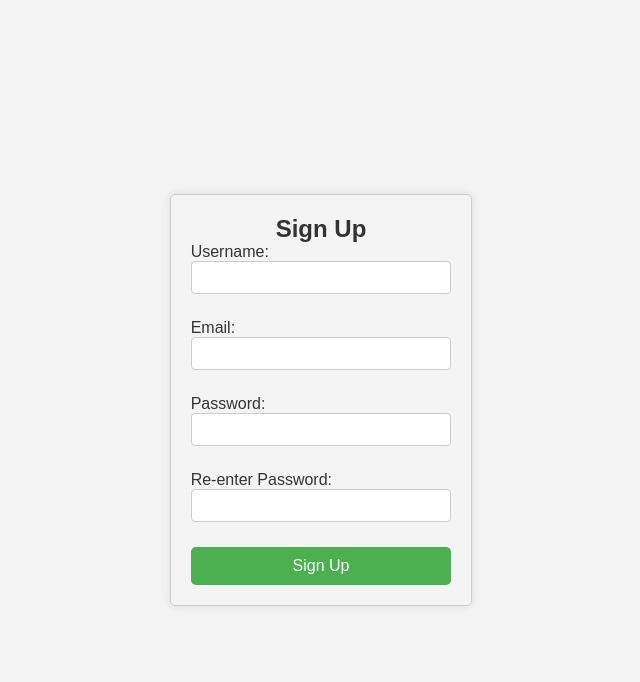
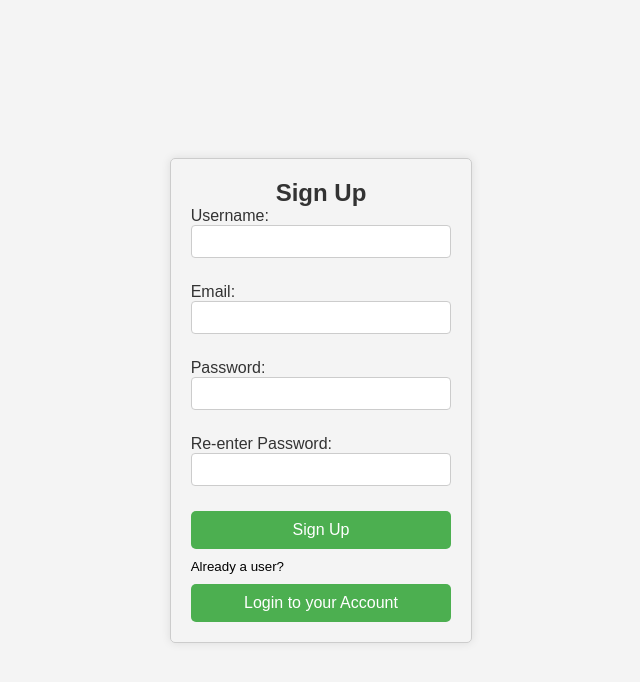
Before and after one commit to Killer4we/Real-Estate-Project, a React (Create React App) app in the folder client/: page /signup in a window 1280 px wide. Shown: the top 682 px of the page, without its empty margins (319-959 px from the left). Built offline with nearby package versions, Linux system fonts and the light colour scheme.

Commit message:
updated navbar

```diff
--- a/client/src/Components/css/navbar.css
+++ b/client/src/Components/css/navbar.css
@@ -1,4 +1,3 @@
-
 * {
   margin: 0;
   padding: 0;
@@ -10,15 +9,17 @@
   color: #fff;
   position: fixed;
   z-index: 2;
-  top:0;
-  left:0;
-  right:0;
+  top: 0;
+  left: 0;
+  right: 0;
   font-family: Arial, sans-serif;
   box-shadow: 0px 5px 10px rgba(0, 0, 0, 0.2);
 }
-ul li a:hover{
-  color: #FFD700;
+
+ul li a:hover {
+  color: #ffd700;
 }
+
 .navbar-container {
   display: flex;
   justify-content: space-between;
@@ -35,7 +36,6 @@ ul li a:hover{
   font-weight: bold;
 }
 
-/* below code is for the reponsiveness of the navbar */
 .menu-toggle {
   display: none;
   flex-direction: column;
@@ -59,13 +59,27 @@ ul li a:hover{
   margin: 0 15px;
 }
 
-.nav-links a {
+.nav-links a,
+.nav-links li a {
   text-decoration: none;
   color: #fff;
   font-weight: bold;
   transition: 0.3s;
 }
 
+.nav-links a.signup,
+.nav-links a.signin,
+.nav-links li a.signup,
+.nav-links li a.signin {
+  background-color: #ffd700;
+  color: #333;
+  padding: 10px 15px;
+  border-radius: 5px;
+}
+small{
+  margin-top: 5px;
+  margin-bottom: 5px;
+}
 @media (max-width: 768px) {
   .menu-toggle {
     display: flex;
@@ -89,6 +103,16 @@ ul li a:hover{
 
   .nav-links a:hover,
   .nav-links a:focus {
-    color: #FFD700;
+    color: #ffd700;
+  }
+
+  .nav-links a.signup,
+  .nav-links a.signin,
+  .nav-links li a.signup,
+  .nav-links li a.signin {
+    background-color: #ffd700;
+    color: #333;
+    padding: 10px 15px;
+    border-radius: 5px;
   }
 }
--- a/client/src/Components/css/signin.css
+++ b/client/src/Components/css/signin.css
@@ -7,6 +7,11 @@ body {
   align-items: center;
   justify-content: center;
   height: 100vh;
+}
+
+small {
+  margin-top: 10px;
+  margin-bottom: 10px;
 }
 
 .container {
@@ -63,4 +68,9 @@ body {
   input {
     margin-bottom: 12px;
   }
+
+  /* Responsive Card Styles */
+  .container {
+    width: 90%;
   }
+}
--- a/client/src/Components/css/signup.css
+++ b/client/src/Components/css/signup.css
@@ -1,4 +1,7 @@
-
+small{
+  margin-top: 10px;
+  margin-bottom: 10px;
+}
 
 .signup-container {
   display: flex;
--- a/client/src/Components/jsx/Navbar.js
+++ b/client/src/Components/jsx/Navbar.js
@@ -1,7 +1,6 @@
 import React, { useState } from 'react';
 import { Link } from 'react-router-dom';
 import "../css/navbar.css";
-// import HouseIcon from '@mui/icons-material/House';
 
 const Navbar = () => {
   const [isOpen, setIsOpen] = useState(false);
@@ -26,7 +25,8 @@ const Navbar = () => {
           <li><a href="#section2">Add</a></li>
           <li><a href="#section3">View</a></li>
           <li><a href="#contact">Account</a></li>
-          {/* <li><a href="#contact">Projects</a></li> */}
+          <li><Link to="/signup">Sign Up</Link></li>
+          <li><Link to="/signin">Sign In</Link></li>
         </ul>
       </div>
     </nav>
--- a/client/src/Components/jsx/Signin.js
+++ b/client/src/Components/jsx/Signin.js
@@ -1,4 +1,5 @@
 import React, { useState } from 'react';
+import {Link} from "react-router-dom";
 import { Fragment } from 'react';
 import "../css/signin.css";
 const Signin = () => {
@@ -47,6 +48,8 @@ const Signin = () => {
           />
         </div>
         <button type="submit">Sign In</button>
+        <small>New user?. Register here</small>
+        <Link to="/signup"><button>Create Account</button></Link>
       </form>
     </Fragment>
   );
--- a/client/src/Components/jsx/Signup.js
+++ b/client/src/Components/jsx/Signup.js
@@ -1,4 +1,5 @@
 import React, { useState } from 'react';
+import { Link } from 'react-router-dom';
 import "../css/signup.css";
 
 const Signup = () => {
@@ -75,6 +76,8 @@ const Signup = () => {
           />
         </label>
         <button type="submit">Sign Up</button>
+        <small>Already a user?</small>
+        <Link to="/signin"><button>Login to your Account</button></Link>
       </form>
     </div>
   );
```
Lines whose indentation alone changed are shown as unchanged.
